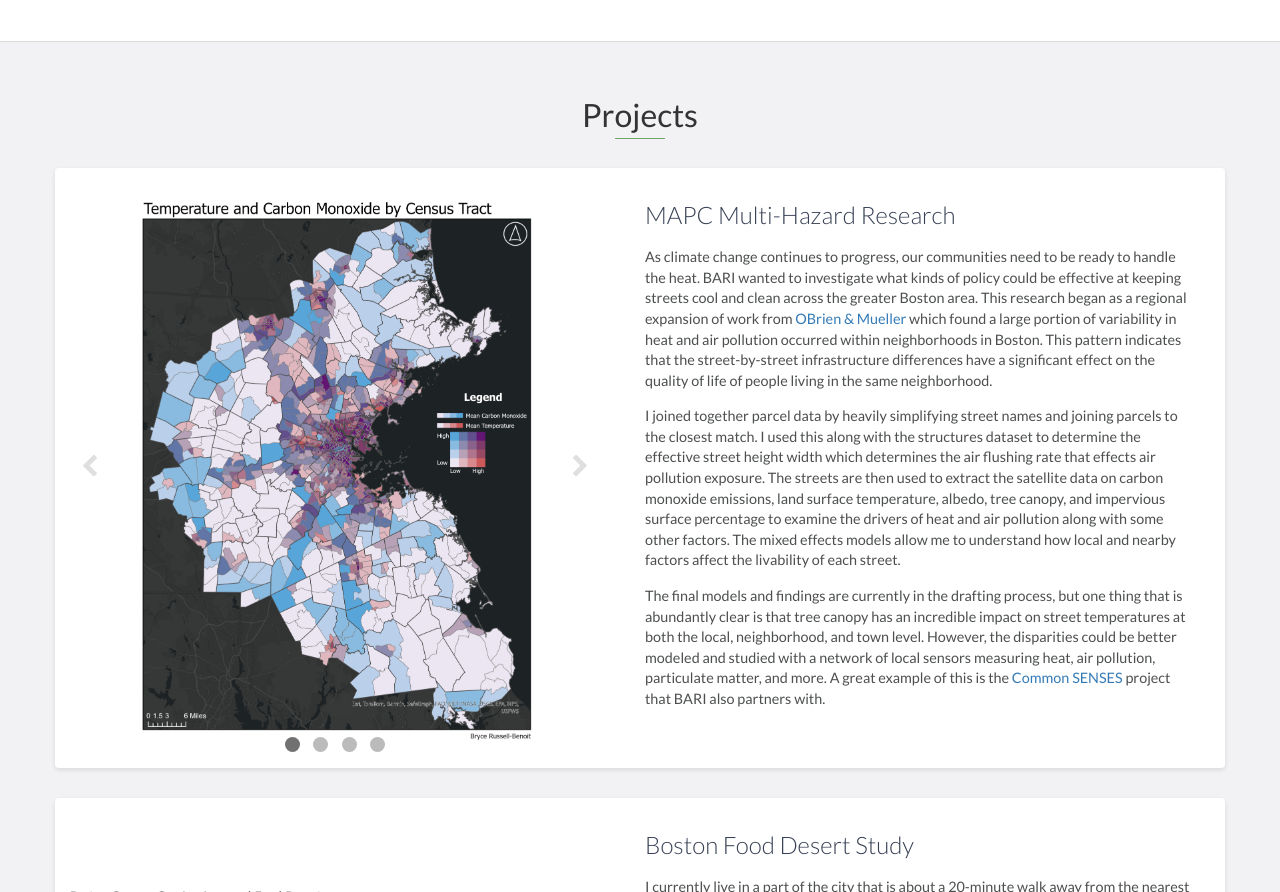
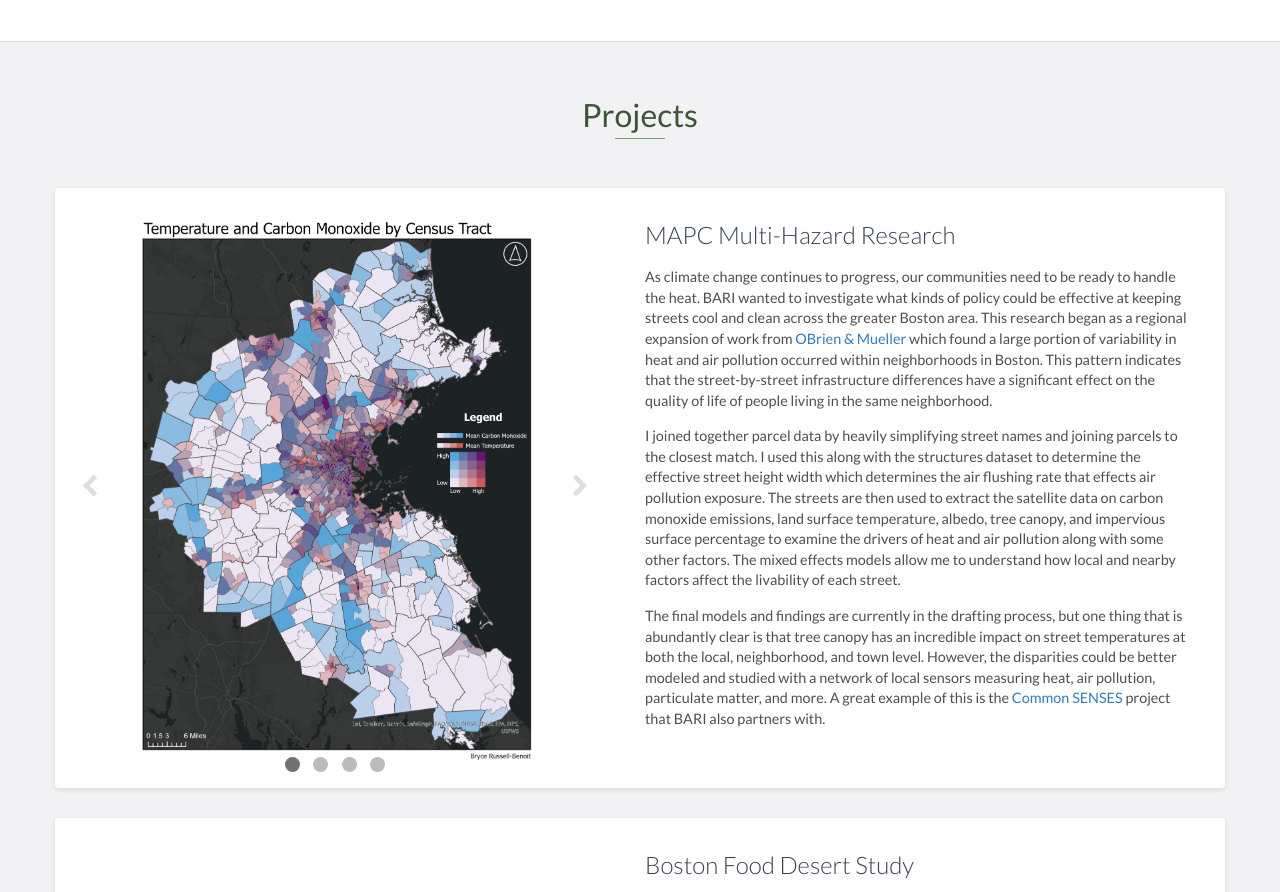
Before and after one commit to BryceCubes/BrycePortfolio, a website: page index.html in a window 1280 px wide. Shown: the part 2534-3426 px from the top of the page. Drawn offline with nearby package versions, Linux system fonts and the light colour scheme.

Commit message:
color correction
fix project heading to match other headings

```diff
--- a/css/styles.css
+++ b/css/styles.css
@@ -469,6 +469,11 @@ footer {
   text-align: center;
 }
 
+#projects h2 {
+  color: #3e5437;
+  margin-bottom: 50px;
+}
+
 .project {
   display: flex;
   max-width: 1200px;
```
